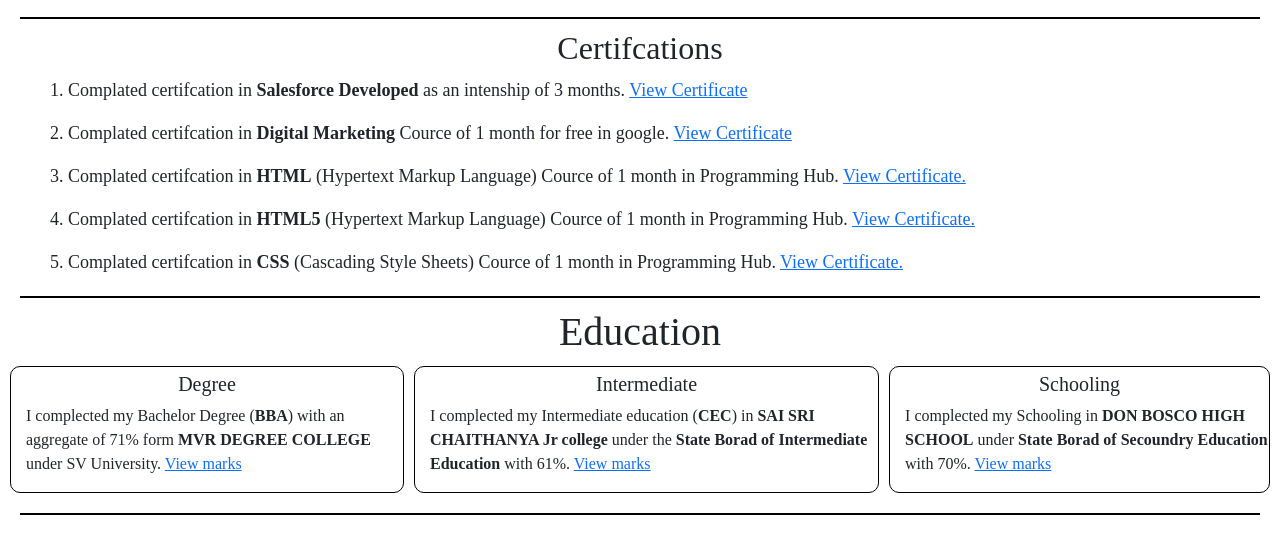
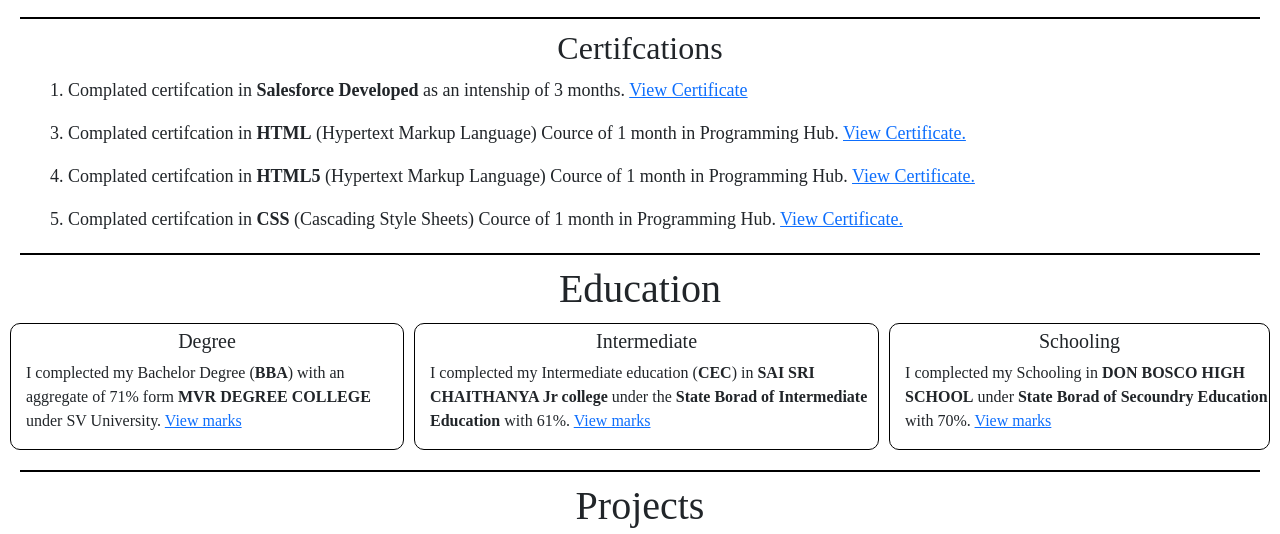
Before and after one commit to sagar-simpleleaner/lapusepotifolio.github.io, a plain HTML site: page index.html in a window 1280 px wide. Shown: the part 300-834 px from the top of the page. Drawn offline with nearby package versions, Linux system fonts and the light colour scheme; a script that the page names is missing.

Commit message:
Update index.html

```diff
--- a/index.html
+++ b/index.html
@@ -62,9 +62,6 @@
         <h2 style="text-align: center; margin-top: 10px;" id="Certifcations">Certifcations</h2>
             <p style="font-size: 18px; margin-left: 50px;margin-top: 10px; ">1. Complated certifcation in <b>Salesforce Developed </b> as an intenship of 3 months.
             <a href="https://res.cloudinary.com/dgeapuy5y/image/upload/v1703435729/Salesforce_page-0001_mslulw.jpg" target="_blank" download="image.jpg"> View Certificate</a>
-        </p>
-            <p style="font-size: 18px; margin-left: 50px;margin-top: 10px; ">2. Complated certifcation in <b>Digital Marketing </b> Cource of 1 month for free in google.
-            <a href="#" target="_blank" download="image.jpg"> View Certificate</a>
         </p>
         <p style="font-size: 18px; margin-left: 50px;margin-top: 10px; ">3. Complated certifcation in <b>HTML</b> (Hypertext Markup Language) Cource of 1 month  in Programming Hub.
             <a href="HTML1.jpg" target="_blank" download="image.jpg"> View Certificate.</a>
```
